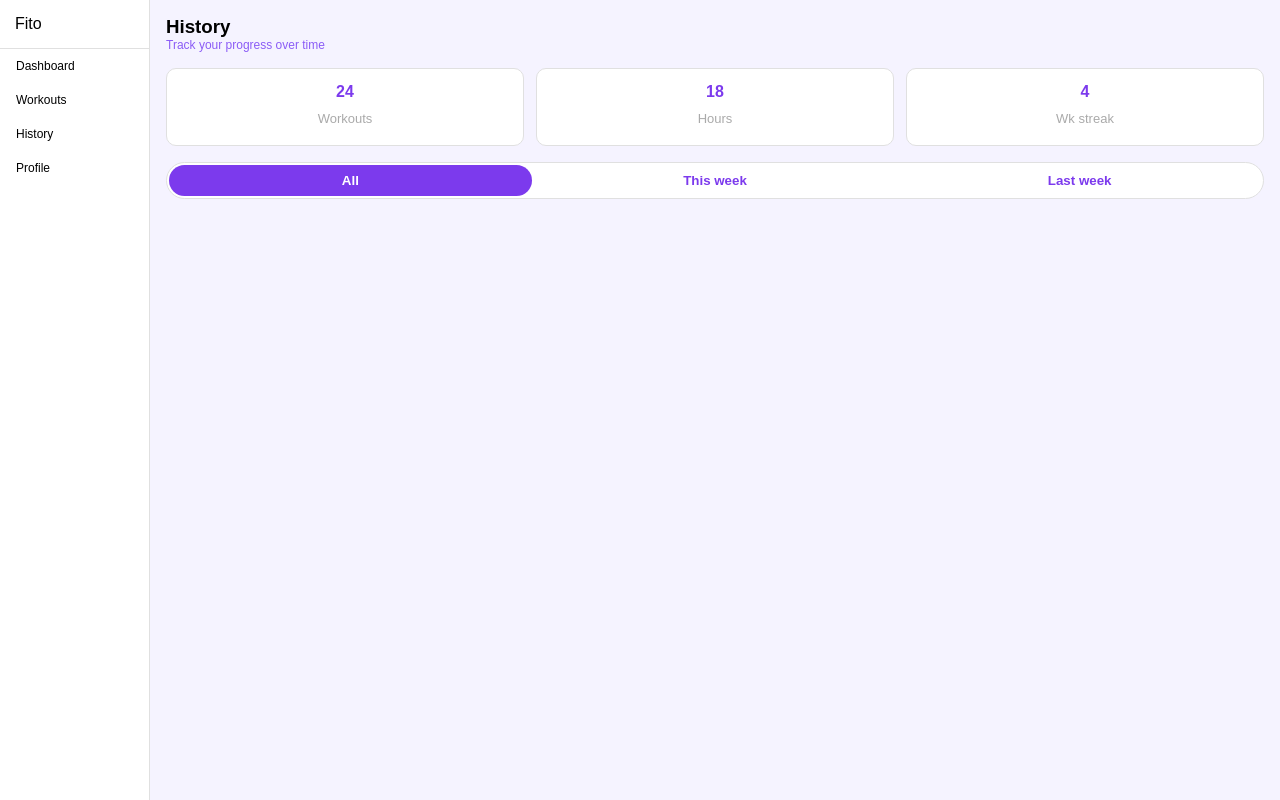
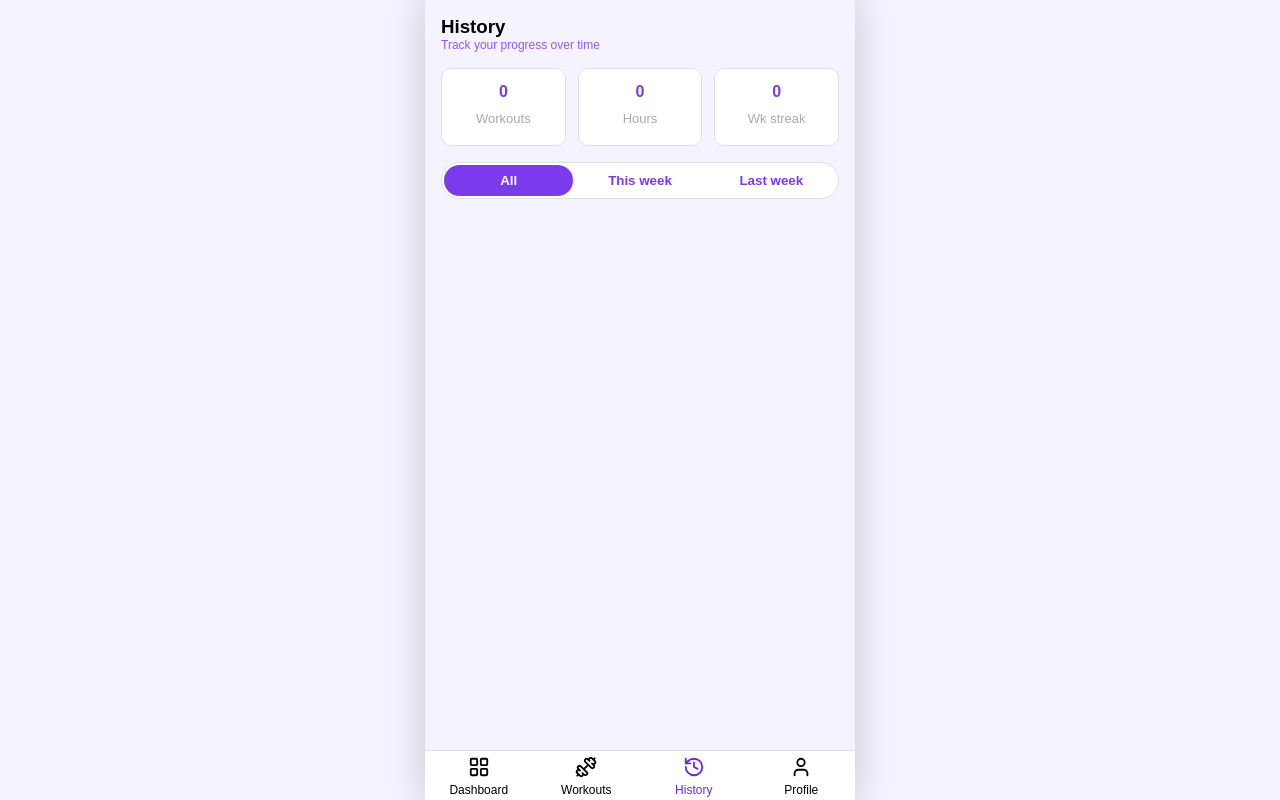
Before and after one commit to sphynx-00/Fito, a React (Vite) app: page /history in a window 1280 px wide. Built offline with nearby package versions, Linux system fonts and the light colour scheme.

Commit message:
add history real stats and week streak calculation

```diff
--- a/src/App.css
+++ b/src/App.css
@@ -6,26 +6,19 @@
   margin: 0;
   padding: 0;
   box-sizing: border-box;  /* important — prevents width overflow */
-}
-
-/* Removes the tap highlight on all elements */
-* {
   -webkit-tap-highlight-color: transparent;
-  -webkit-tap-highlight-color: rgba(0, 0, 0, 0);
-}
-
-/* Also removes touch callout & user select if you want a more native app feel */
-* {
-  -webkit-touch-callout: none;      /* disables iOS long-press menu */
-  -webkit-user-select: none;        /* prevents text selection */
-  user-select: none;
 }
 
 .app {
   display: flex;
   flex-direction: column;
+  width: 100%;
+  max-width: 430px;        /* ← max mobile width */
+  margin: 0 auto;          /* ← centers it horizontally */
   min-height: 100vh;
-  width: 100%;
+  background: #F5F3FF;
+  box-shadow: 0 0 40px rgba(0, 0, 0, 0.2);  /* ← subtle shadow */
+  position: relative;
 }
 
 .app-body {
--- a/src/main.css
+++ b/src/main.css
@@ -1,4 +1,5 @@
 body {
+  /* background: #1E1128; */
   background-color: #F5F3FF;
   font-family: Arial, Helvetica, sans-serif;
 }
--- a/src/models/completedWorkouts.js
+++ b/src/models/completedWorkouts.js
@@ -106,6 +106,7 @@ export function saveWorkoutHistory(workoutName, exercises) {
     id:        Date.now(),
     name:      workoutName,
     date:      today.toISOString().split('T')[0],
+    duration:  45,            // ← hardcode for now
     day:       today.getDate().toString(),
     month:     today.toLocaleString('default', { month: 'short' }).toUpperCase(),
     status:    'Done',
--- a/src/pages/Dashboard/Dashboard.jsx
+++ b/src/pages/Dashboard/Dashboard.jsx
@@ -7,8 +7,10 @@ import WeeklyGoal from "../Dashboard/components/WeeklyGoal";
 import HeroBanner from "../Dashboard/components/HeroBanner";
 import './Dashboard.css';
 
+
 function Dashboard() {
 const { todaysWorkout, total, completed, percentage } = getWorkoutStats(programs);
+
 
 // function for Today's workout
 const [completedList, setCompletedList] = useState(() => {
--- a/src/pages/History/History.jsx
+++ b/src/pages/History/History.jsx
@@ -6,6 +6,7 @@ import DeleteModal from './components/DeleteModal';
 import './History.css';
 import Toast from './components/Toast';
 import { getStartOfWeek } from '../../utils/workoutUtils';
+import { calculateWeekStreak, getFilteredBoundary, getFilteredWorkouts } from './historyUtils';
 
 
 const FILTERS = ['All', 'This week', 'Last week'];
@@ -16,41 +17,12 @@ function History() {
     return loadFromStorage();
   });
 
-// Filter functions
-  // Boundaries
-  const today = new Date();
-  const startOfThisWeek = getStartOfWeek(today);
+  const totalWorkouts = workoutHistory.length;
+  const totalHours = workoutHistory.reduce((total, w) => total + (w.duration || 45), 0) / 60;
+  const weekStreak = calculateWeekStreak(getStartOfWeek, workoutHistory);
 
-  const startOfLastWeek = new Date(startOfThisWeek);
-  startOfLastWeek.setDate(startOfThisWeek.getDate() - 7);
-
-  const endOfLastWeek   = new Date(startOfThisWeek);
-  endOfLastWeek.setDate(startOfThisWeek.getDate() - 1);
-  endOfLastWeek.setHours(23, 59, 59, 999);
-
-  // Conditions
-
-  const getFilteredWorkouts = () => {
-    if (selectedFilter === 'All') return workoutHistory;
-
-    if (selectedFilter === 'This week') {
-      return workoutHistory.filter(w => {
-        const workoutDate = new Date(w.date);
-        return workoutDate >= startOfThisWeek && workoutDate <= today;
-      });
-    }
-
-    if (selectedFilter === 'Last week') {
-      return workoutHistory.filter(w => {
-        const workoutDate = new Date(w.date);
-        return workoutDate >= startOfLastWeek && workoutDate <= endOfLastWeek;
-      });
-    }
-
-     return workoutHistory;
-  }
-
-const filteredWorkouts = getFilteredWorkouts();
+  const filteredBoundary = getFilteredBoundary(getStartOfWeek);
+  const filteredWorkouts = getFilteredWorkouts(selectedFilter, workoutHistory);
 
 // Filter functions
 
@@ -89,6 +61,8 @@ const filteredWorkouts = getFilteredWorkouts();
   }, [showToast]);
 // Delete functions
 
+
+
   return (
     <main className='history-content'>
       <header className="history-header">
@@ -98,17 +72,17 @@ const filteredWorkouts = getFilteredWorkouts();
 
       <section className='history-stats'>
         <div className='stat-pill'>
-          <span className='stat-pill-value'>24</span>
+          <span className='stat-pill-value'>{totalWorkouts}</span>
           <span className='stat-pill-label'>Workouts</span>
         </div>
 
         <div className='stat-pill'>
-          <span className='stat-pill-value'>18</span>
+          <span className='stat-pill-value'>{totalHours}</span>
           <span className='stat-pill-label'>Hours</span>
         </div>
 
         <div className='stat-pill'>
-          <span className='stat-pill-value'>4</span>
+          <span className='stat-pill-value'>{weekStreak}</span>
           <span className='stat-pill-label'>Wk streak</span>
         </div>
 
--- /dev/null
+++ b/src/pages/History/historyUtils.js
@@ -0,0 +1,86 @@
+import { getStartOfWeek } from "../../utils/workoutUtils";
+
+export function calculateWeekStreak(getStartOfWeek, workoutHistory) {
+  console.log(workoutHistory);
+
+  if (workoutHistory.length === 0) return 0;
+
+  // Step 1 — get unique weeks from workout history
+  const weeks = workoutHistory
+    .filter(w => w.name !== 'Recovery')
+    .map(w => {
+      const date = new Date(w.date.replace(/-/g, '/'));
+      const startOfWeek = getStartOfWeek(date);
+      return startOfWeek.toISOString().split('T')[0]; // '2026-06-08'
+    });
+
+  // Step 2 — get unique week starts
+  const uniqueWeeks = [...new Set(weeks)].sort().reverse();
+  // → ['2026-06-08', '2026-06-01', '2026-05-25']
+  //    this week      last week      2 weeks ago
+
+  // Step 3 — count consecutive weeks from most recent
+  let streak = 0;
+  const today = new Date();
+  const thisWeekStart = getStartOfWeek(today)
+    .toISOString().split('T')[0];
+
+  for (let i = 0; i < uniqueWeeks.length; i++) {
+    const expectedWeek = new Date(thisWeekStart.replace(/-/g, '/'));
+    expectedWeek.setDate(expectedWeek.getDate() - (i * 7));
+    const expectedWeekStr = expectedWeek.toISOString().split('T')[0];
+
+    if (uniqueWeeks[i] === expectedWeekStr) {
+      streak++;
+    } else {
+      break; // streak broken
+    }
+  }
+
+  return streak;
+}
+
+// Filter functions
+  // Boundaries
+  export function getFilteredBoundary(getStartOfWeek) {
+    const today = new Date();
+    const startOfThisWeek = getStartOfWeek(today);
+
+    const startOfLastWeek = new Date(startOfThisWeek);
+    startOfLastWeek.setDate(startOfThisWeek.getDate() - 7);
+
+    const endOfLastWeek   = new Date(startOfThisWeek);
+    endOfLastWeek.setDate(startOfThisWeek.getDate() - 1);
+    endOfLastWeek.setHours(23, 59, 59, 999);
+
+    return {
+      today,
+      startOfThisWeek,
+      startOfLastWeek,
+      endOfLastWeek,
+    };
+  }
+
+  // Conditions
+
+  export const getFilteredWorkouts = (selectedFilter, workoutHistory) => {
+    const { today, startOfThisWeek, startOfLastWeek, endOfLastWeek } = getFilteredBoundary(getStartOfWeek);
+
+    if (selectedFilter === 'All') return workoutHistory;
+
+    if (selectedFilter === 'This week') {
+      return workoutHistory.filter(w => {
+        const workoutDate = new Date(w.date);
+        return workoutDate >= startOfThisWeek && workoutDate <= today;
+      });
+    }
+
+    if (selectedFilter === 'Last week') {
+      return workoutHistory.filter(w => {
+        const workoutDate = new Date(w.date);
+        return workoutDate >= startOfLastWeek && workoutDate <= endOfLastWeek;
+      });
+    }
+
+     return workoutHistory;
+  }
--- a/src/shared/Nav.css
+++ b/src/shared/Nav.css
@@ -1,14 +1,16 @@
 .nav-bottom {
   position: fixed;
   bottom:0px;
-  left:0px;
-  right:0px;
+  left: 50%;
+  transform: translateX(-50%);
   height: 50px;
   background: #fff;
   border-top: 0.5px solid #e0e0e0;
   display: flex;
-  justify-content: center;
+  justify-content: space-around;
   z-index: 100;
+  width: 100%;
+  max-width: 430px;
 }
 
 .nav-item {
@@ -72,7 +74,7 @@
 }
 
 
-@media (min-width: 768px) {
+/* @media (min-width: 768px) {
   .nav-bottom { display: none; }
   .nav-icon { display: none; }
 
@@ -98,4 +100,4 @@
     padding: 10px 16px;
     align-items: baseline;
   }
-}
+} */
```
